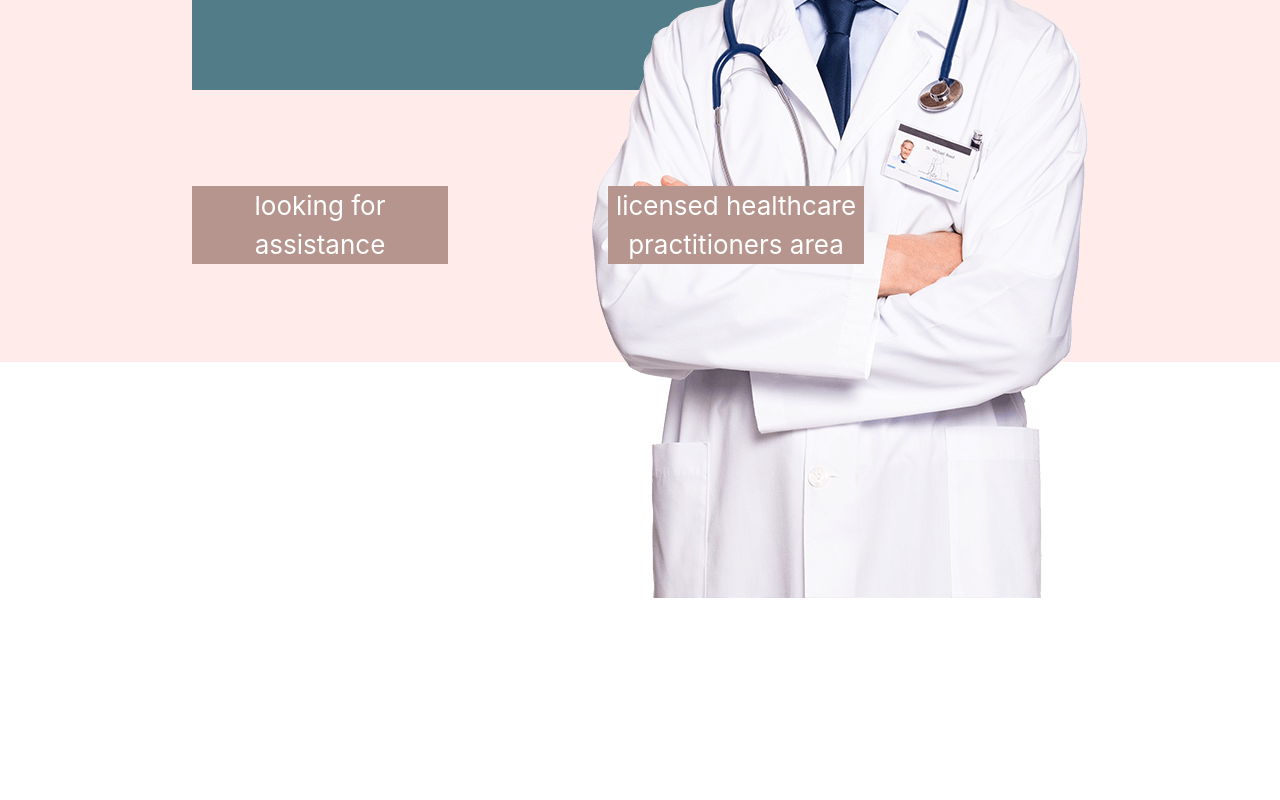
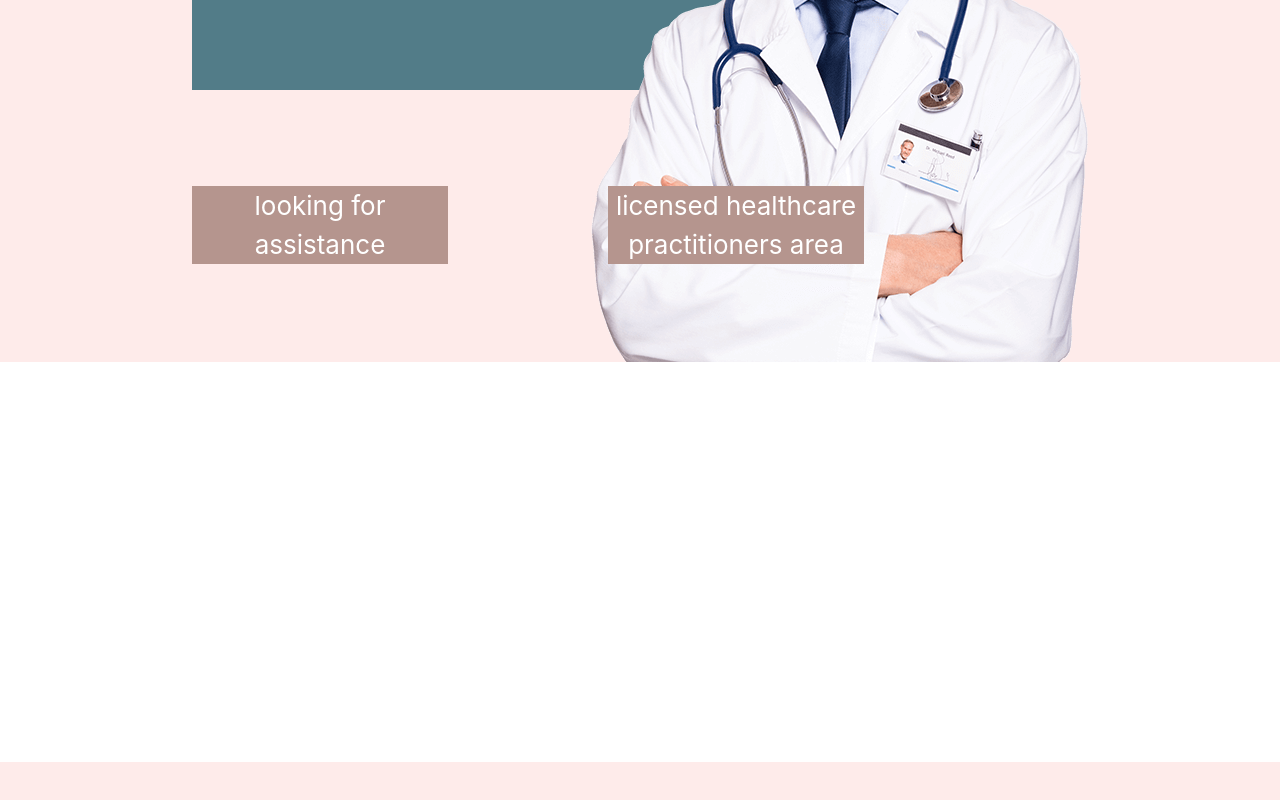
Before and after one commit to marcosaccarola/Health-Advantage, a React (Create React App) app: page / in a window 1280 px wide. Shown: the part 438-1238 px from the top of the page. Before the commit the page ends 1036 px from the top, so only its background shows below. Built offline with nearby package versions, Linux system fonts and the light colour scheme.

Commit message:
home style

```diff
--- a/src/components/0000-Home.jsx
+++ b/src/components/0000-Home.jsx
@@ -13,7 +13,8 @@ const Home=()=>{
     }, [])
 
     return (
-        <div className='' style={{width: '100%', minHeight:'100vh', background:'#FEEBEA'}}>
+        <div className='' style={{width: '100%'}}>
+            <div style={{minHeight:'100vh', background:'#FEEBEA'}}>
                 <div className='row justify-content-between'>
                     <div style={{width:'16vh',minHeight:'8vh',background:'#527c88',marginTop:'8vh',marginLeft:'24vh'}}>
                         LOGO
@@ -39,6 +40,13 @@ const Home=()=>{
                     <div style={{width:'32vh',background:'#B5958E'}}>
                         licensed healthcare practitioners area
                     </div>
+                </div>
+            </div>
+            <div style={{width: '100%',minHeight:'50vh',background:'#FFFFFF',position:'absolute',zIndex:'1'}}>
+
+            </div>
+            <div style={{width: '100%',minHeight:'50vh',background:'#FEEBEA',marginTop:'50vh'}}>
+
             </div>
 
 
```
Lines whose indentation alone changed are shown as unchanged.
